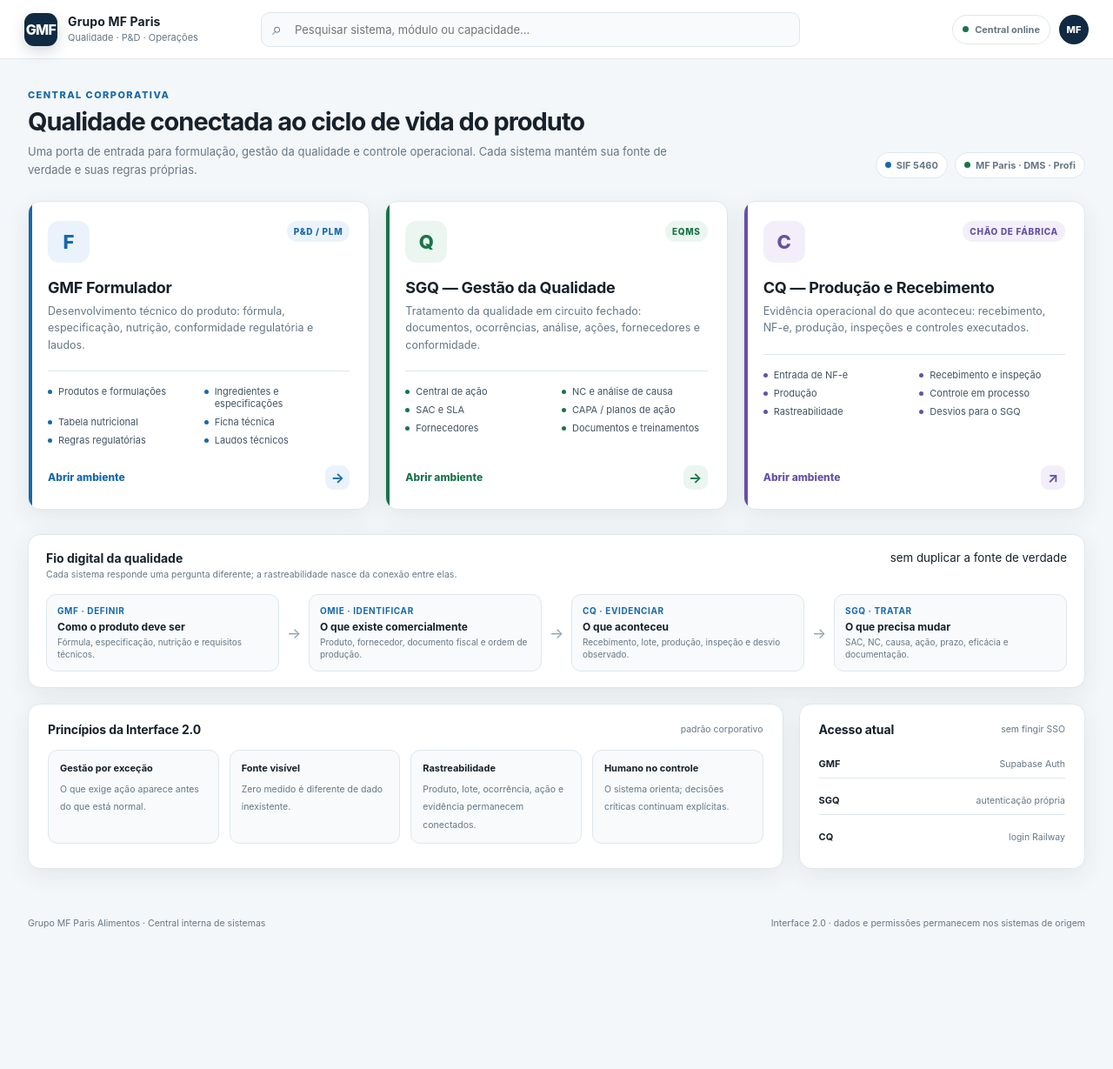
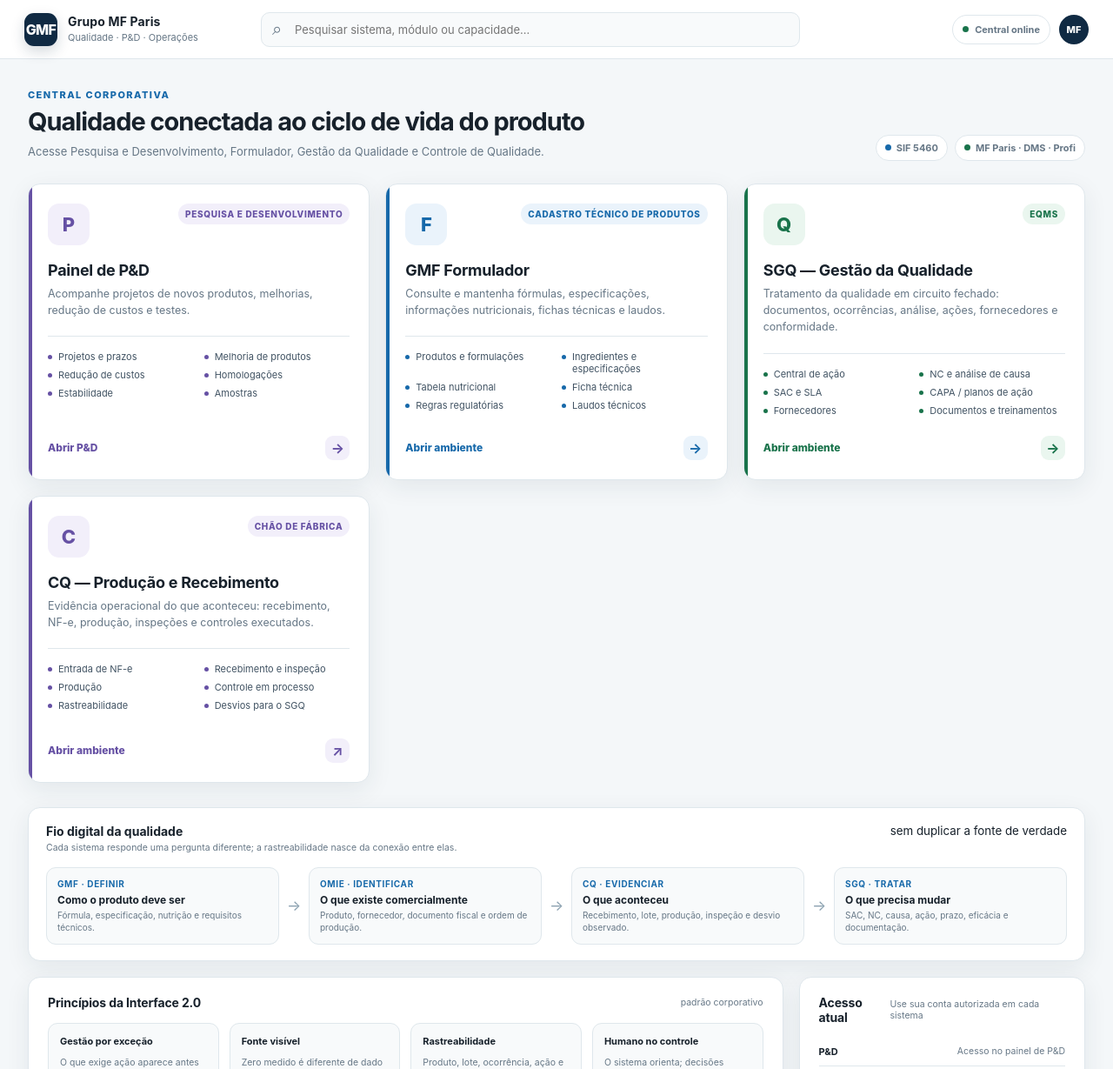
Before and after one commit to mesdaniel1984/gmf-formulador, a plain HTML site: page index.html in a window 1280 px wide. Shown: the top 1229 px of the page at 87% size. Before the commit the page ends 1096 px from the top, so only its background shows below. Drawn offline with Linux system fonts and the light colour scheme.

Commit message:
Adicionar P&D à Central e esclarecer módulos

```diff
--- a/index.html
+++ b/index.html
@@ -30,7 +30,7 @@
     <div class="gmf-title">
       <div class="gmf-eyebrow">Central corporativa</div>
       <h1>Qualidade conectada ao ciclo de vida do produto</h1>
-      <p>Uma porta de entrada para formulação, gestão da qualidade e controle operacional. Cada sistema mantém sua fonte de verdade e suas regras próprias.</p>
+      <p>Acesse Pesquisa e Desenvolvimento, Formulador, Gestão da Qualidade e Controle de Qualidade.</p>
     </div>
     <div class="gmf-statusline" aria-label="Estado da plataforma">
       <span class="gmf-status"><span class="gmf-dot" style="color:#1769aa"></span>SIF 5460</span>
@@ -39,13 +39,27 @@
   </div>
 
   <section class="gmf-modules" aria-label="Sistemas">
+    <a class="gmf-module" style="--module:#6651a4;--module-soft:#f2effa" href="https://mesdaniel1984.github.io/painel-pd/">
+      <div class="gmf-module-head">
+        <div class="gmf-module-icon" aria-hidden="true">P</div>
+        <span class="gmf-badge">Pesquisa e Desenvolvimento</span>
+      </div>
+      <h2>Painel de P&D</h2>
+      <p>Acompanhe projetos de novos produtos, melhorias, redução de custos e testes.</p>
+      <div class="gmf-capabilities">
+        <span>Projetos e prazos</span><span>Melhoria de produtos</span>
+        <span>Redução de custos</span><span>Homologações</span>
+        <span>Estabilidade</span><span>Amostras</span>
+      </div>
+      <div class="gmf-open">Abrir P&D <b>→</b></div>
+    </a>
     <a class="gmf-module" style="--module:#1769aa;--module-soft:#eaf3fb" href="gmf_formulador_wizard.html">
       <div class="gmf-module-head">
         <div class="gmf-module-icon" aria-hidden="true">F</div>
-        <span class="gmf-badge">P&D / PLM</span>
+        <span class="gmf-badge">Cadastro técnico de produtos</span>
       </div>
       <h2>GMF Formulador</h2>
-      <p>Desenvolvimento técnico do produto: fórmula, especificação, nutrição, conformidade regulatória e laudos.</p>
+      <p>Consulte e mantenha fórmulas, especificações, informações nutricionais, fichas técnicas e laudos.</p>
       <div class="gmf-capabilities">
         <span>Produtos e formulações</span>
         <span>Ingredientes e especificações</span>
@@ -128,12 +142,13 @@
     <div class="gmf-panel">
       <div class="gmf-panel-head">
         <h3>Acesso atual</h3>
-        <small>sem fingir SSO</small>
+        <small>Use sua conta autorizada em cada sistema</small>
       </div>
       <div class="gmf-access">
-        <div class="gmf-access-row"><strong>GMF</strong><span>Supabase Auth</span></div>
-        <div class="gmf-access-row"><strong>SGQ</strong><span>autenticação própria</span></div>
-        <div class="gmf-access-row"><strong>CQ</strong><span>login Railway</span></div>
+        <div class="gmf-access-row"><strong>P&D</strong><span>Acesso no painel de P&D</span></div>
+        <div class="gmf-access-row"><strong>Formulador</strong><span>Acesso no Formulador</span></div>
+        <div class="gmf-access-row"><strong>SGQ</strong><span>Acesso na Gestão da Qualidade</span></div>
+        <div class="gmf-access-row"><strong>CQ</strong><span>Acesso no Controle de Qualidade</span></div>
       </div>
     </div>
   </section>
```
